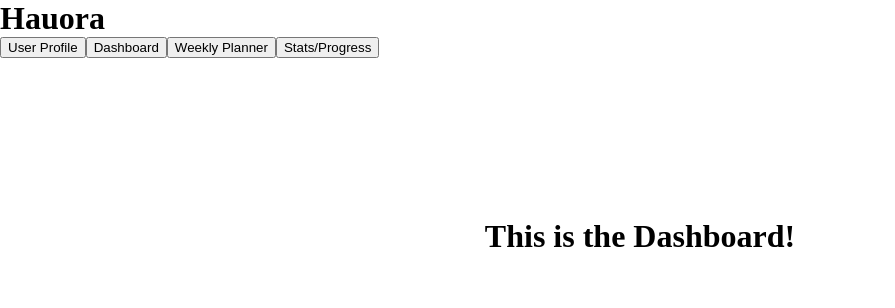
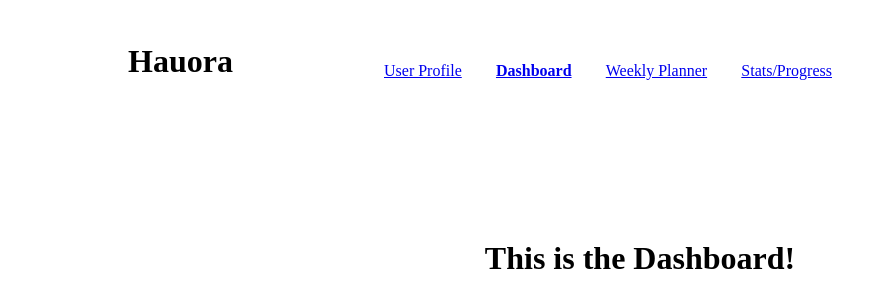
Before and after one commit to ccthompson-it/hauora-mock, a Gatsby site: page /dashboard in a window 1280 px wide. Shown: the whole page, without its empty margins (0-895 px from the left). Built offline with nearby package versions, Linux system fonts and the light colour scheme; Gatsby itself is replaced by a stand-in of ours.

Commit message:
basic styling on nav bar

```diff
--- a/src/components/Header.jsx
+++ b/src/components/Header.jsx
@@ -3,12 +3,14 @@ import { Link } from 'gatsby'
 
 function Header() {
   return (
-    <div className="navbar">
-      <h1>Hauora</h1>
-      <Link to="/profile/"><button>User Profile</button></Link>
-      <Link to="/dashboard/"><button>Dashboard</button></Link>
-      <Link to="/planner/"><button>Weekly Planner</button></Link>
-      <Link to="/stats/"><button>Stats/Progress</button></Link>
+    <div className="nav-bar">
+      <h1 id="main-title">Hauora</h1>
+      <div className="nav-links">
+        <Link to="/profile/" activeClassName="active-link">User Profile</Link>
+        <Link to="/dashboard/" activeClassName="active-link">Dashboard</Link>
+        <Link to="/planner/" activeClassName="active-link">Weekly Planner</Link>
+        <Link to="/stats/" activeClassName="active-link">Stats/Progress</Link>
+      </div>
     </div>
   )
 }
--- a/src/pages/dashboard.jsx
+++ b/src/pages/dashboard.jsx
@@ -1,5 +1,4 @@
-import React, { Component, Fragment } from "react"
-import { Link } from 'gatsby'
+import React, { Fragment } from "react"
 import Header from '../components/Header'
 
 function Dashboard() {
--- a/src/pages/planner.jsx
+++ b/src/pages/planner.jsx
@@ -1,5 +1,4 @@
 import React, { Component, Fragment } from "react"
-import { Link } from 'gatsby'
 
 import Backend from 'react-dnd-html5-backend'
 import { DndProvider } from 'react-dnd'
--- a/src/pages/profile.jsx
+++ b/src/pages/profile.jsx
@@ -1,4 +1,4 @@
-import React, { Component, Fragment } from "react"
+import React, { Fragment } from "react"
 import { Link } from 'gatsby'
 import Header from '../components/Header'
 
--- a/src/pages/stats.jsx
+++ b/src/pages/stats.jsx
@@ -1,5 +1,4 @@
-import React, { Component, Fragment } from "react"
-import { Link } from 'gatsby'
+import React, { Fragment } from "react"
 import Header from '../components/Header'
 
 function Stats() {
--- a/src/styles/global.css
+++ b/src/styles/global.css
@@ -50,3 +50,30 @@
   font-size: 2rem;
   border-radius: 2.5%;
 }
+
+/** Nav Bar **/
+
+.nav-bar {
+  width: 100vw;
+  height: 10vh;
+  display: flex;
+  flex-flow: wrap;
+  flex-direction: row;
+  align-items: flex-end;
+}
+
+#main-title {
+  width: 20vw;
+  margin-left: 10vw;
+}
+
+.nav-links {
+  width: 35vw;
+  display: flex;
+  flex-flow: wrap;
+  justify-content: space-between;
+}
+
+.active-link {
+  font-weight: bold;
+}
```
